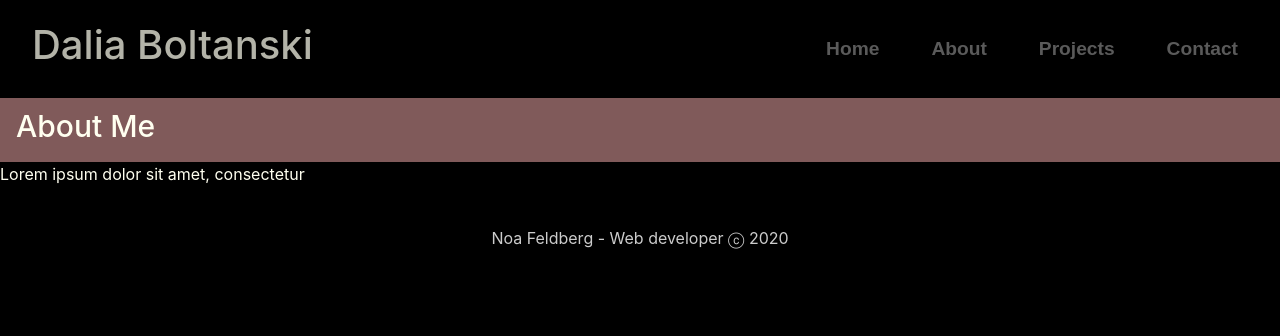
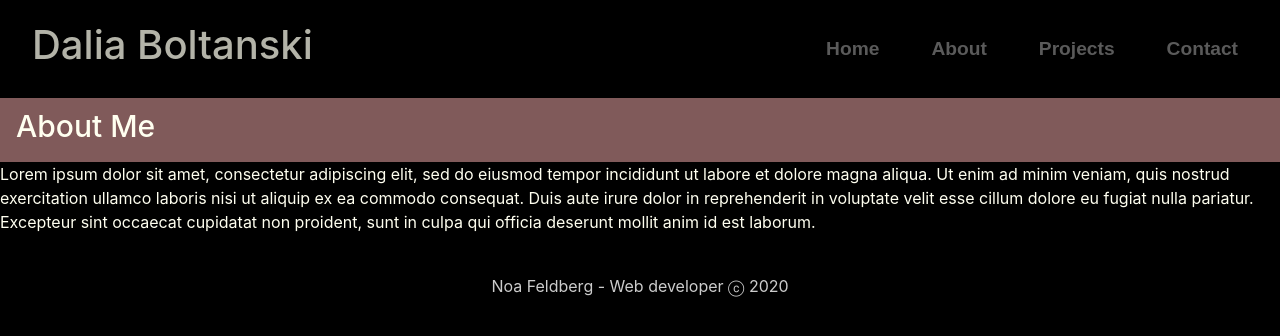
Before and after one commit to noaFeldberg/WebApp-Dalia, a React (Create React App) app: page /about in a window 1280 px wide. Shown: the top 336 px of the page. Built offline with nearby package versions, Linux system fonts and the light colour scheme; a web font is replaced by a local one.

Commit message:
update paragaprh

```diff
--- a/src/components/About.jsx
+++ b/src/components/About.jsx
@@ -6,7 +6,13 @@
     return (
         <div>
             <div className="headeings" id="projectHeader"><h1>About Me</h1></div>
-            <p>Lorem ipsum dolor sit amet, consectetur</p>
+            <p>Lorem ipsum dolor sit amet, consectetur adipiscing elit,
+                sed do eiusmod tempor incididunt ut labore et dolore magna aliqua.
+                Ut enim ad minim veniam, quis nostrud exercitation ullamco laboris
+                nisi ut aliquip ex ea commodo consequat. Duis aute irure dolor in
+                reprehenderit in voluptate velit esse cillum dolore eu fugiat nulla pariatur.
+                Excepteur sint occaecat cupidatat non proident,
+                sunt in culpa qui officia deserunt mollit anim id est laborum.</p>
         </div>
     );
 }
```
